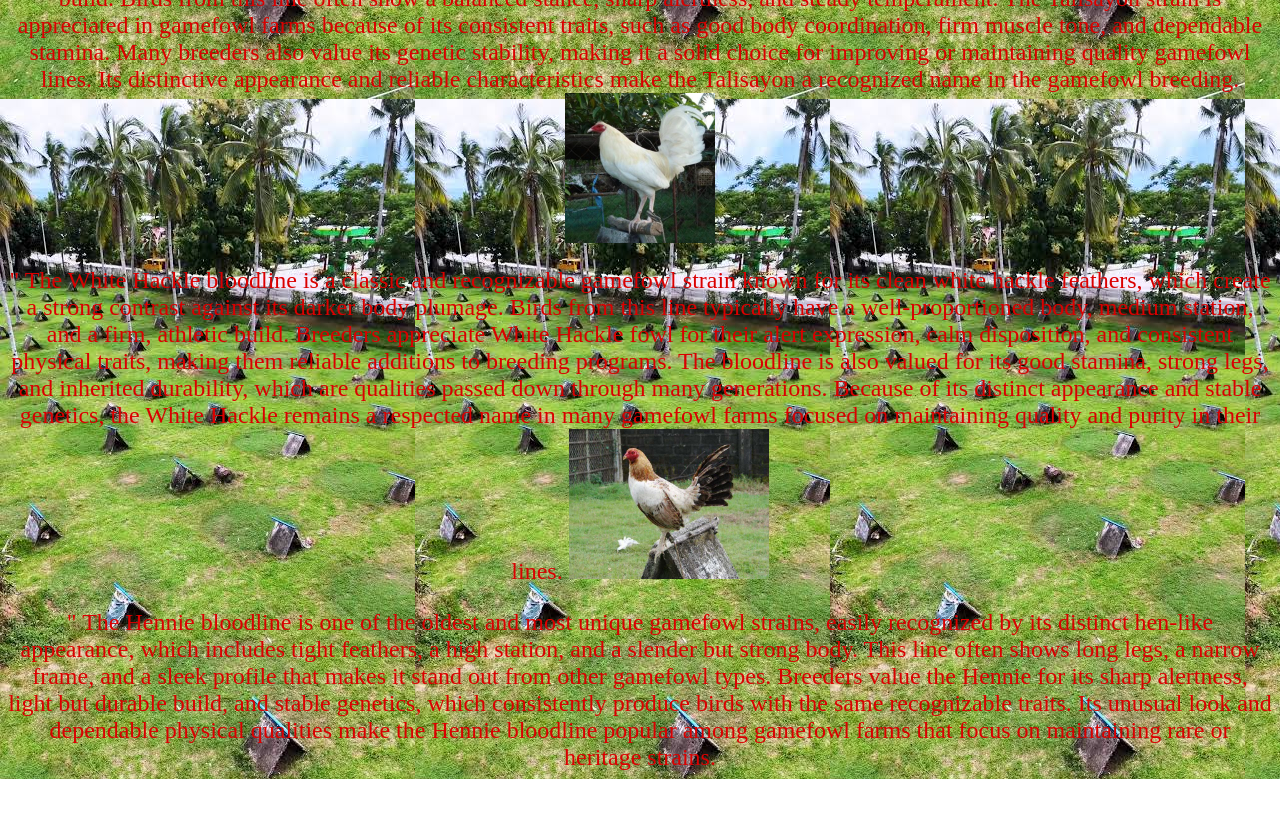
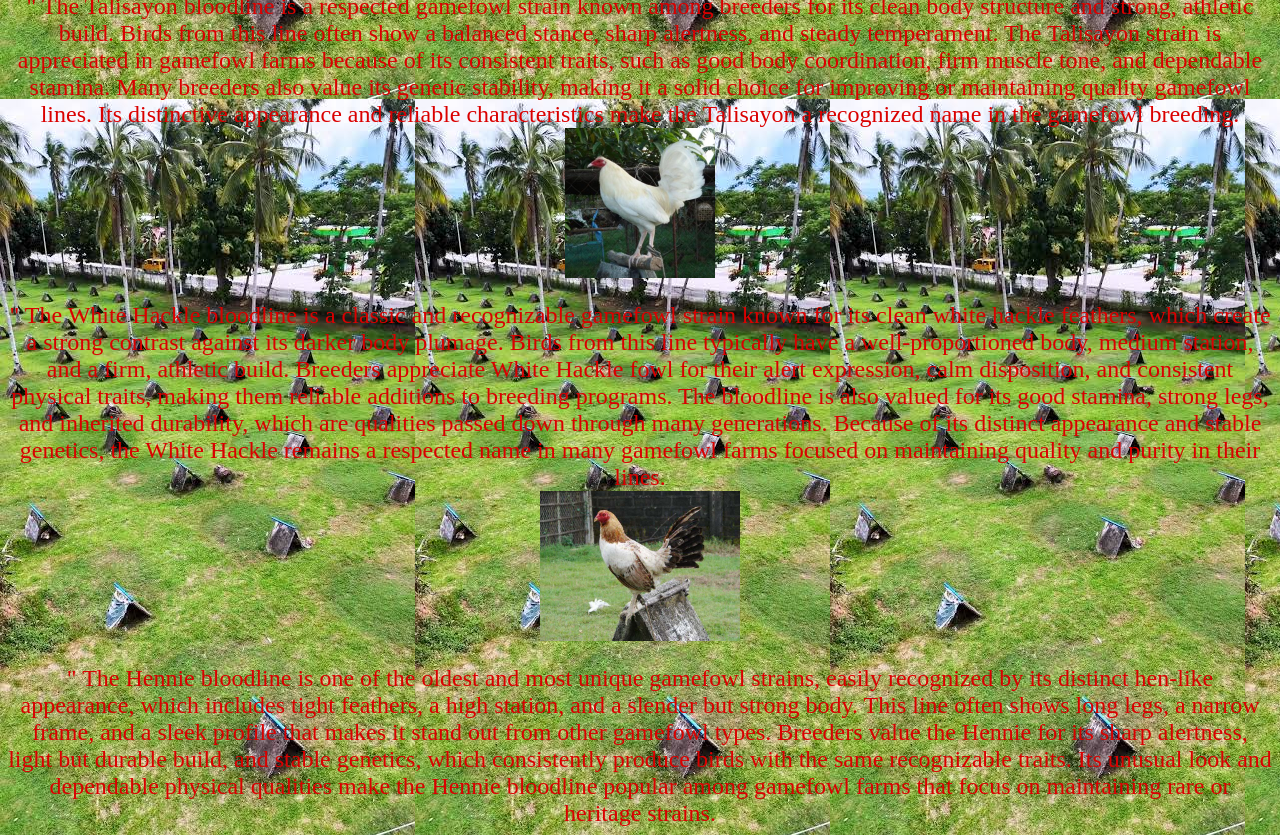
Before and after one commit to clintruiz02-hub/QUENNIE-GAMEFARM-, a plain HTML site: page products.html in a window 1280 px wide. Shown: the part 640-1475 px from the top of the page. Before the commit the page ends 1419 px from the top, so only its background shows below. Drawn offline with Linux system fonts and the light colour scheme.

Commit message:
Add files via upload

```diff
--- a/products.html
+++ b/products.html
@@ -38,21 +38,21 @@ Adventure"
 <TD> <a href=contact.html><Font Color=RED>CONTACT US </a> </TD>
 <TD> <a href=products.html><Font Color=RED>PRODUCTS </a>   </TD>
 <TR>
-<TD> <IMG SRC= manok.jpg height =150> </TD>
+<TD><CENTER></CENTER><IMG SRC= manok.jpg height =150> </TD>
   <p> <TD colspan=5><FONT SIZE=5><FONT COLOR=DARK RED> <CENTER> "
 The Pumpkin Sweater bloodline is a well-known gamefowl strain recognized for its bright pumpkin-orange feather color, which is where the name comes from. This line typically shows a clean, well-proportioned body, medium to high station, and strong muscle tone. Breeders value Pumpkin Sweater birds because of their alertness, quick movement, and solid endurance, traits often inherited from the original Sweater lineage. They are also known for their calm but confident temperament, making them easy to handle for breeding programs. Many enthusiasts appreciate this bloodline for its consistent traits, strong genetics, and striking appearance, which makes it a popular choice in gamefowl farms focused on breeding quality birds.
 
       <TR>
-<TD> <IMG SRC= ruiz.jpeg height =150> </TD>
+<TD> <CENTER><IMG SRC= ruiz.jpeg height =150> </TD>
   <p> <TD colspan=5><FONT SIZE=5><FONT COLOR=DARK RED> <CENTER> "
   The Talisayon bloodline is a respected gamefowl strain known among breeders for its clean body structure and strong, athletic build. Birds from this line often show a balanced stance, sharp alertness, and steady temperament. The Talisayon strain is appreciated in gamefowl farms because of its consistent traits, such as good body coordination, firm muscle tone, and dependable stamina. Many breeders also value its genetic stability, making it a solid choice for improving or maintaining quality gamefowl lines. Its distinctive appearance and reliable characteristics make the Talisayon a recognized name in the gamefowl breeding.
 
    <TR>
-<TD> <IMG SRC= wawa.jpg height =150> </TD>
+<TD> <CENTER> <IMG SRC= wawa.jpg height =150> </TD>
   <p> <TD colspan=5><FONT SIZE=5><FONT COLOR=DARK RED> <CENTER> "
  The White Hackle bloodline is a classic and recognizable gamefowl strain known for its clean white hackle feathers, which create a strong contrast against its darker body plumage. Birds from this line typically have a well-proportioned body, medium station, and a firm, athletic build. Breeders appreciate White Hackle fowl for their alert expression, calm disposition, and consistent physical traits, making them reliable additions to breeding programs. The bloodline is also valued for its good stamina, strong legs, and inherited durability, which are qualities passed down through many generations. Because of its distinct appearance and stable genetics, the White Hackle remains a respected name in many gamefowl farms focused on maintaining quality and purity in their lines.
 
       <TR>
-<TD> <IMG SRC= soso.jpg height =150> </TD>
+<TD> <CENTER> <IMG SRC= soso.jpg height =150> </TD>
   <p> <TD colspan=5><FONT SIZE=5><FONT COLOR=DARK RED> <CENTER> "
       The Hennie bloodline is one of the oldest and most unique gamefowl strains, easily recognized by its distinct hen-like appearance, which includes tight feathers, a high station, and a slender but strong body. This line often shows long legs, a narrow frame, and a sleek profile that makes it stand out from other gamefowl types. Breeders value the Hennie for its sharp alertness, light but durable build, and stable genetics, which consistently produce birds with the same recognizable traits. Its unusual look and dependable physical qualities make the Hennie bloodline popular among gamefowl farms that focus on maintaining rare or heritage strains.
```
